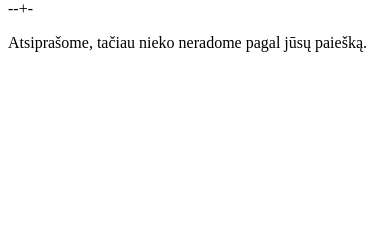
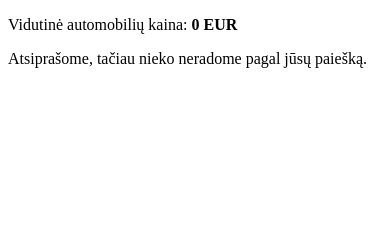
Before and after one commit to jonassrom/Flask_web_app_su_db_uzduotis, a Flask app: page / in a window 390 px wide. Shown: the part 183-423 px from the top of the page. Run offline with Flask 3, Linux system fonts and the light colour scheme.

Commit message:
pridetas bendras stilius prideta daugiau automobiliu pridetas kainos vidurkio skaiciavimas

```diff
--- a/app.py
+++ b/app.py
@@ -1,3 +1,4 @@
+from sqlalchemy import func
 from models import db, Automobilis
 from flask import Flask, render_template, request, redirect, url_for
 
@@ -16,7 +17,6 @@ def visi_automobiliai():
     query = request.args.get('search', '')
 
     if query:
-        # Filter results based on the query
         automobiliai = Automobilis.query.filter(
             (Automobilis.gamintojas.like(f"%{query}%")) |
             (Automobilis.modelis.like(f"%{query}%")) |
@@ -24,11 +24,29 @@ def visi_automobiliai():
             (Automobilis.metai.like(f"%{query}%")) |
             (Automobilis.kaina.like(f"%{query}%"))
         ).all()
+
+        avg_price = db.session.query(func.avg(Automobilis.kaina)).filter(
+            (Automobilis.gamintojas.like(f"%{query}%")) |
+            (Automobilis.modelis.like(f"%{query}%")) |
+            (Automobilis.spalva.like(f"%{query}%")) |
+            (Automobilis.metai.like(f"%{query}%")) |
+            (Automobilis.kaina.like(f"%{query}%"))
+        ).scalar()
+
     else:
-        # If no search query, display all cars
         automobiliai = Automobilis.query.all()
+        avg_price = db.session.query(func.avg(Automobilis.kaina)).scalar()
 
-    return render_template('automobiliai.html', automobiliai=automobiliai, query=query)
+    avg_price = round(avg_price, 2) if avg_price else 0
+
+    return render_template('automobiliai.html', automobiliai=automobiliai, query=query, avg_price=avg_price)
+
+
+@app.route('/vidutine_kaina')
+def vidutine_kaina():
+    avg_price = db.session.query(func.avg(Automobilis.kaina)).scalar()
+    avg_price = round(avg_price, 2) if avg_price else 0
+    return f"Vidutinė automobilių kaina yra: {avg_price} EUR"
 
 
 @app.route('/automobiliai/<int:automobilio_id>')
--- a/templates/automobiliai.html
+++ b/templates/automobiliai.html
@@ -37,8 +37,8 @@
         </td>
     </tr>
     {% endfor %}
-</table> --+-
-
+</table>
+<p>Vidutinė automobilių kaina: <strong>{{ avg_price }} EUR</strong></p>
 {% if not automobiliai %}
 <p>Atsiprašome, tačiau nieko neradome pagal jūsų paiešką.</p>
 {% endif %}
```
